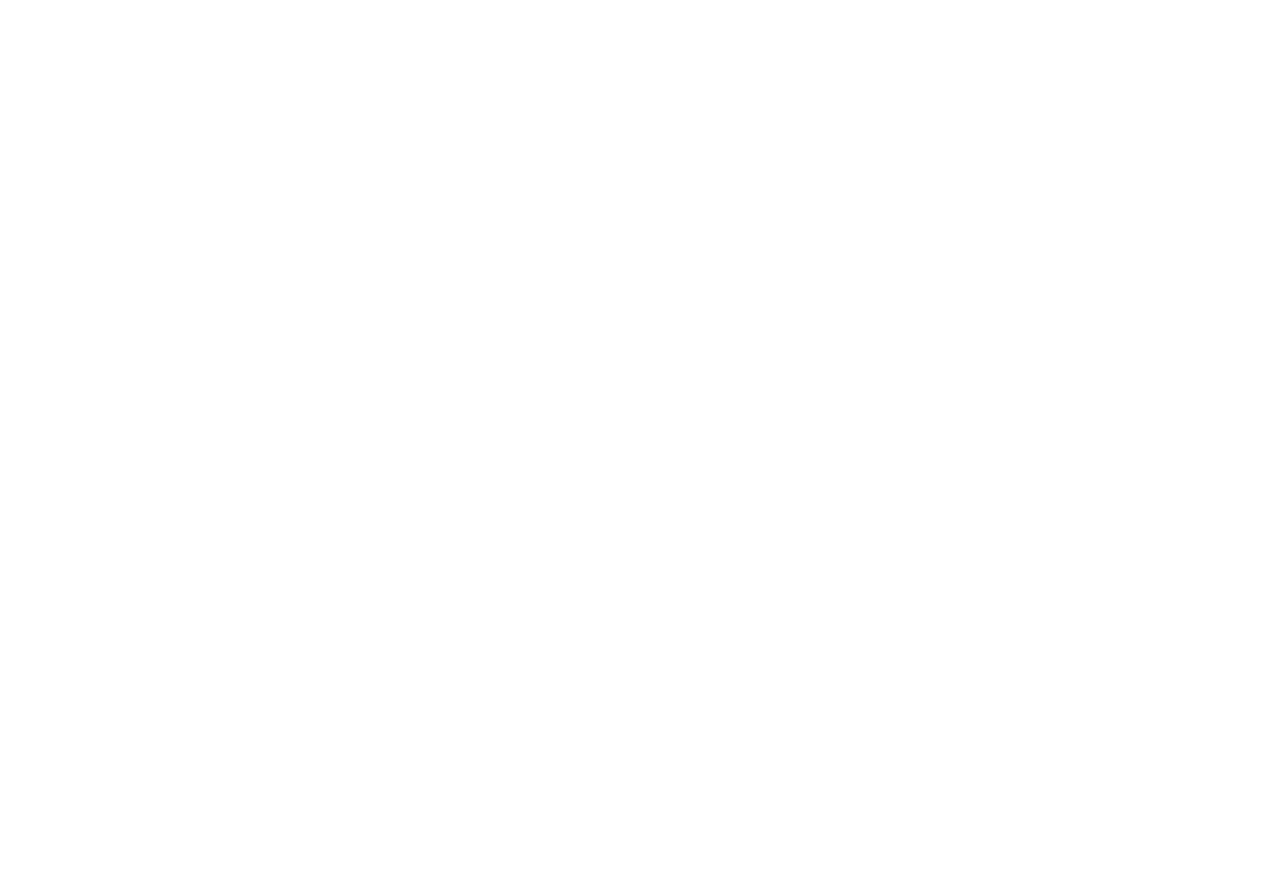
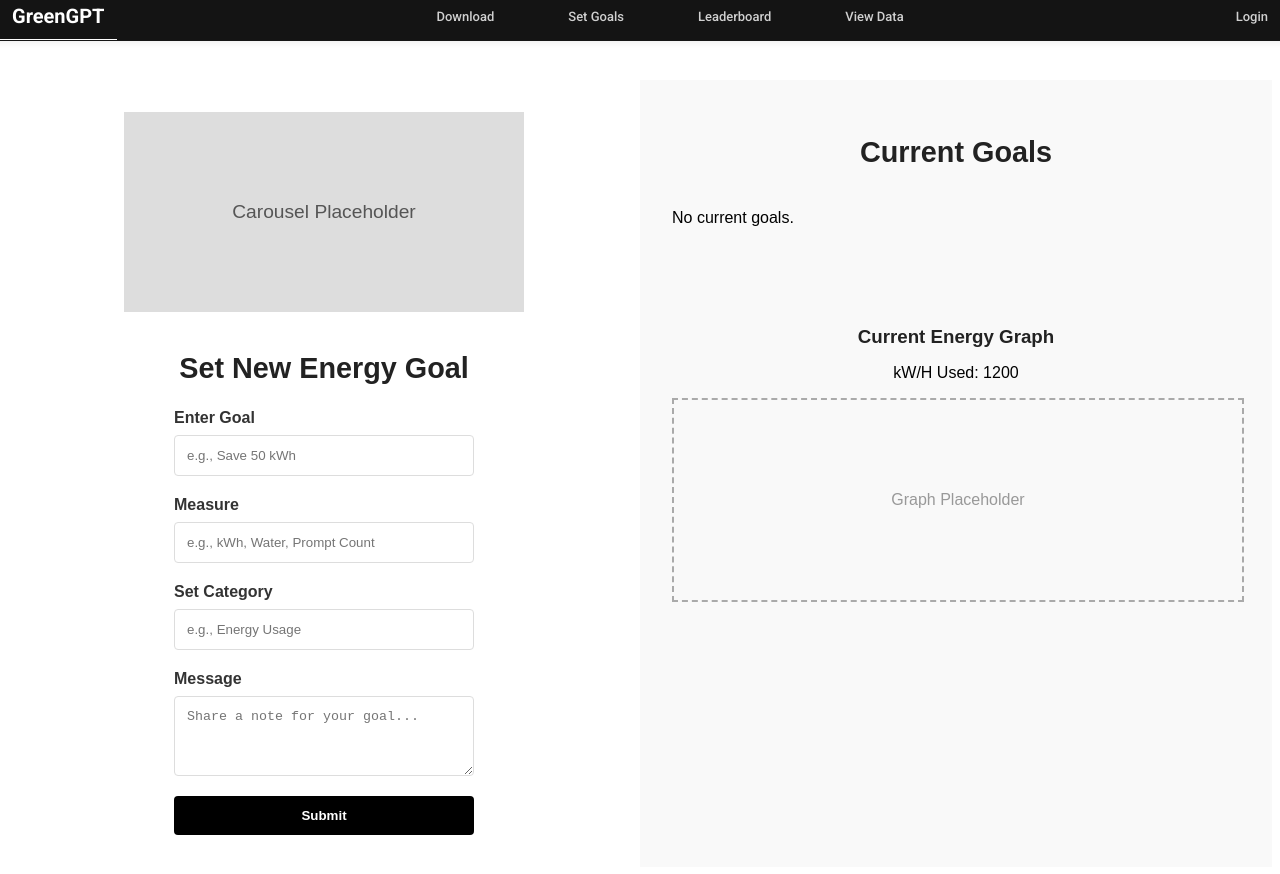
Before and after one commit to DZ03FL/GreenGPT, a React (Create React App) app in the folder frontend/: page /goals in a window 1280 px wide. Before the commit this address had no page. Before the commit the page ends 800 px from the top, so only its background shows below. Built offline with nearby package versions, Linux system fonts and the light colour scheme.

Commit message:
Add Goal Page and Update CSS

```diff
--- a/frontend/src/App.js
+++ b/frontend/src/App.js
@@ -1,15 +1,19 @@
 import React from 'react';
 import { BrowserRouter as Router, Routes, Route } from 'react-router-dom';
+import Header from './components/Header/Header';
 import Landing from './components/Landing/Landing';
 import Login from './components/Login/Login';
+import Goals from './components/Goals/Goals';
 
 function App() {
   return (
     <Router>
+      {/* Header is Persistent */}
+      <Header />
       <Routes>
         <Route path="/" element={<Landing />} />
         <Route path="/login" element={<Login />} />
-        {/* Add additional routes as needed */}
+        <Route path="/goals" element={<Goals />} />
       </Routes>
     </Router>
   );
--- /dev/null
+++ b/frontend/src/components/Goals/Goals.css
@@ -0,0 +1,213 @@
+/* Push the entire page content below the fixed header */
+.goals-container {
+    display: flex;
+    min-height: calc(100vh - 80px);
+    margin-top: 80px;
+    font-family: Arial, sans-serif;
+  }
+
+  /* Left Column */
+  .goals-left {
+    flex: 1;
+    padding: 2rem;
+    background: #fff;
+    display: flex;
+    flex-direction: column;
+    align-items: center;
+  }
+
+  .carousel {
+    width: 100%;
+    max-width: 400px;
+    height: 200px;
+    background: #ddd;
+    display: flex;
+    align-items: center;
+    justify-content: center;
+    margin-bottom: 1rem;
+    font-size: 1.2rem;
+    color: #555;
+  }
+
+  .goals-left h2 {
+    font-size: 1.8rem;
+    margin-bottom: 1.5rem;
+    color: #222;
+  }
+
+  .goals-form {
+    width: 100%;
+    max-width: 300px;
+    display: flex;
+    flex-direction: column;
+  }
+
+  .goals-form label {
+    margin-bottom: 0.5rem;
+    font-weight: 600;
+    color: #333;
+  }
+
+  .goals-form input,
+  .goals-form textarea {
+    padding: 0.75rem;
+    margin-bottom: 1.25rem;
+    border: 1px solid #ddd;
+    border-radius: 4px;
+    width: 100%;
+    box-sizing: border-box;
+  }
+
+  .goals-form textarea {
+    resize: vertical;
+    min-height: 80px;
+    white-space: normal;
+    word-wrap: break-word;
+  }
+
+  .goals-submit {
+    padding: 0.75rem;
+    background: #000;
+    color: #fff;
+    border: none;
+    border-radius: 4px;
+    font-weight: 600;
+    cursor: pointer;
+    transition: background 0.3s ease;
+  }
+
+  .goals-submit:hover {
+    background: #333;
+  }
+
+  /* Right Column */
+  .goals-right {
+    flex: 1;
+    padding: 2rem;
+    background: #f9f9f9;
+    display: flex;
+    flex-direction: column;
+    align-items: center;
+  }
+
+  .goals-right h2 {
+    font-size: 1.8rem;
+    margin-bottom: 1.5rem;
+    color: #222;
+  }
+
+  .currentGoals {
+    width: 100%;
+    margin-bottom: 2rem;
+  }
+
+  .goalItem {
+    width: 100%;
+    display: flex;
+    align-items: center;
+    padding: 0.75rem;
+    margin-bottom: 0.5rem;
+    border: 1px solid #ddd;
+    border-radius: 4px;
+    overflow: hidden;
+  }
+
+  .goalItem.completed {
+    background: #e0ffe0;
+  }
+
+  .goalItem.inProgress {
+    background: #fff8e0;
+  }
+
+  /* Checkmark marker */
+  .goalMarker {
+    width: 24px;
+    height: 24px;
+    border: 2px solid #ccc;
+    border-radius: 50%;
+    margin-right: 0.75rem;
+    cursor: pointer;
+    position: relative;
+    transition: background 0.2s ease, border-color 0.2s ease;
+    outline: none;
+  }
+
+  .goalMarker:focus {
+    outline: none;
+  }
+
+  .goalMarker.checked {
+    background-color: #71ca71;
+    border-color: #4caf50;
+  }
+
+  .goalMarker.checked::after {
+    content: "\2714";
+    position: absolute;
+    top: -2px;
+    left: 5px;
+    color: #fff;
+    font-size: 16px;
+    line-height: 24px;
+  }
+
+  /* Goal details */
+  .goalDetails {
+    flex: 1;
+    margin-right: 0.5rem;
+  }
+
+  .goalTitle {
+    font-weight: 600;
+    margin-bottom: 0.3rem;
+  }
+
+  .goalCategory,
+  .goalMessage {
+    font-size: 0.9rem;
+    color: #555;
+    margin-bottom: 0.3rem;
+    white-space: normal;
+    word-wrap: break-word;
+  }
+
+  /* Delete Button */
+  .delete-button {
+    padding: 0.3rem 0.6rem;
+    background: #000;
+    color: #fff;
+    border: none;
+    border-radius: 3px;
+    cursor: pointer;
+    font-size: 0.8rem;
+    transition: background 0.3s ease, transform 0.2s ease;
+  }
+
+  .delete-button:hover {
+    background: #ff4d4d;
+    transform: scale(1.05);
+  }
+
+  /* Energy Graph */
+  .energyGraph {
+    width: 100%;
+    text-align: center;
+    margin-top: 2rem;
+  }
+
+  .energyGraph h3 {
+    margin-bottom: 1rem;
+    color: #222;
+  }
+
+  .graph-placeholder {
+    width: 100%;
+    height: 200px;
+    border: 2px dashed #aaa;
+    display: flex;
+    align-items: center;
+    justify-content: center;
+    color: #999;
+    font-size: 1rem;
+  }
--- /dev/null
+++ b/frontend/src/components/Goals/Goals.js
@@ -0,0 +1,147 @@
+import React, { useState, useEffect } from 'react';
+import './Goals.css';
+
+const Goals = () => {
+  const [goalName, setGoalName] = useState('');
+  const [measure, setMeasure] = useState('');
+  const [category, setCategory] = useState('');
+  const [message, setMessage] = useState('');
+  const [goals, setGoals] = useState([]);
+
+  // On mount, load stored goals from localStorage using a fixed key.
+  useEffect(() => {
+    const storedGoals = localStorage.getItem("goals");
+    if (storedGoals) {
+      setGoals(JSON.parse(storedGoals));
+    }
+  }, []);
+
+  // Save goals to localStorage whenever they change.
+  useEffect(() => {
+    localStorage.setItem("goals", JSON.stringify(goals));
+  }, [goals]);
+
+  const handleFormSubmit = (e) => {
+    e.preventDefault();
+
+    const newGoal = {
+      id: Date.now(),
+      goalName,
+      measure,
+      category,
+      message,
+      completed: false,
+    };
+
+    setGoals([...goals, newGoal]);
+    setGoalName('');
+    setMeasure('');
+    setCategory('');
+    setMessage('');
+  };
+
+  const toggleCompleted = (id) => {
+    const updatedGoals = goals.map((goal) =>
+      goal.id === id ? { ...goal, completed: !goal.completed } : goal
+    );
+    setGoals(updatedGoals);
+  };
+
+  const deleteGoal = (id) => {
+    setGoals(goals.filter((goal) => goal.id !== id));
+  };
+
+  return (
+    <div className="goals-container">
+      {/* Left Column: Carousel Placeholder and Set Goal Form */}
+      <div className="goals-left">
+        <div className="carousel">Carousel Placeholder</div>
+        <h2>Set New Energy Goal</h2>
+        <form className="goals-form" onSubmit={handleFormSubmit}>
+          <label htmlFor="goalName">Enter Goal</label>
+          <input
+            id="goalName"
+            type="text"
+            placeholder="e.g., Save 50 kWh"
+            value={goalName}
+            onChange={(e) => setGoalName(e.target.value)}
+            required
+          />
+
+          <label htmlFor="measure">Measure</label>
+          <input
+            id="measure"
+            type="text"
+            placeholder="e.g., kWh, Water, Prompt Count"
+            value={measure}
+            onChange={(e) => setMeasure(e.target.value)}
+            required
+          />
+
+          <label htmlFor="category">Set Category</label>
+          <input
+            id="category"
+            type="text"
+            placeholder="e.g., Energy Usage"
+            value={category}
+            onChange={(e) => setCategory(e.target.value)}
+            required
+          />
+
+          <label htmlFor="message">Message</label>
+          <textarea
+            id="message"
+            placeholder="Share a note for your goal..."
+            value={message}
+            onChange={(e) => setMessage(e.target.value)}
+          />
+
+          <button type="submit" className="goals-submit">Submit</button>
+        </form>
+      </div>
+
+      {/* Right Column: Current Goals and Energy Graph */}
+      <div className="goals-right">
+        <h2>Current Goals</h2>
+        <div className="currentGoals">
+          {goals.length === 0 ? (
+            <p>No current goals.</p>
+          ) : (
+            goals.map((goal) => (
+              <div key={goal.id} className={`goalItem ${goal.completed ? 'completed' : 'inProgress'}`}>
+                {/* Clickable checkmark marker */}
+                <div
+                  className={`goalMarker ${goal.completed ? 'checked' : ''}`}
+                  onClick={(e) => {
+                    toggleCompleted(goal.id);
+                    e.currentTarget.blur();
+                  }}
+                ></div>
+                <div className="goalDetails">
+                  <div className="goalTitle">{goal.goalName}</div>
+                  <div className="goalCategory">
+                    <strong>Category:</strong> {goal.category}
+                  </div>
+                  <div className="goalMessage">
+                    <strong>Message:</strong> {goal.message}
+                  </div>
+                </div>
+                <button className="delete-button" onClick={() => deleteGoal(goal.id)}>
+                  Delete
+                </button>
+              </div>
+            ))
+          )}
+        </div>
+
+        <div className="energyGraph">
+          <h3>Current Energy Graph</h3>
+          <p>kW/H Used: 1200</p>
+          <div className="graph-placeholder">Graph Placeholder</div>
+        </div>
+      </div>
+    </div>
+  );
+};
+
+export default Goals;
--- a/frontend/src/components/Header/Header.css
+++ b/frontend/src/components/Header/Header.css
@@ -88,6 +88,21 @@
   opacity: 1;
 }
 
+.signOutButton {
+  background: #000;
+  color: #fff;
+  border: none;
+  padding: 0.5rem 1rem;
+  border-radius: 4px;
+  cursor: pointer;
+  font-size: 1rem;
+  transition: background 0.3s ease;
+}
+
+.signOutButton:hover {
+  background: #333;
+}
+
 @keyframes fadeIn {
   from {
     opacity: 0;
@@ -96,11 +111,3 @@
     opacity: 1;
   }
 }
-
-.signOutButton {
-  background: none;
-  border: none;
-  color: #fff; /* Set to your desired color, e.g., black */
-  font-size: inherit;
-  cursor: pointer;
-}
--- a/frontend/src/components/Header/Header.js
+++ b/frontend/src/components/Header/Header.js
@@ -1,44 +1,18 @@
-// src/components/Header/Header.js
-import React, { useState, useEffect } from 'react';
-import { Link, useNavigate } from 'react-router-dom';
+import React from 'react';
+import { Link } from 'react-router-dom';
 import './Header.css';
 
 const Header = () => {
-  const [isLoggedIn, setIsLoggedIn] = useState(false);
-  const navigate = useNavigate();
-
-  // Check localStorage for token on mount and when storage changes.
-  useEffect(() => {
-    const token = localStorage.getItem('token');
-    setIsLoggedIn(!!token);
-  }, []);
-
-  // Optional: you can use a custom event or context to update login state
-  // For a simple approach, we check localStorage when the header mounts.
-
-  const handleLogout = () => {
-    localStorage.removeItem('token');
-    setIsLoggedIn(false);
-    navigate('/'); // Navigate to home or login as needed
-  };
-
   return (
     <div className="headerContainer">
       <Link to="/" className="headerGreenGPT">GreenGPT</Link>
-      <div>
+      <div className="nav-links">
         <Link to="/download" className="headerAbout">Download</Link>
-        <Link to="/set-goals" className="headerAbout">Set Goals</Link>
+        <Link to="/goals" className="headerAbout">Set Goals</Link>
         <Link to="/leaderboard" className="headerAbout">Leaderboard</Link>
         <Link to="/view-data" className="headerAbout">View Data</Link>
       </div>
-      {/* Conditionally render the Sign Out button or Login link */}
-      {isLoggedIn ? (
-        <button onClick={handleLogout} className="headerAbout signOutButton">
-          Sign Out
-        </button>
-      ) : (
-        <Link to="/login" className="headerAbout">Login</Link>
-      )}
+      <Link to="/login" className="headerAbout">Login</Link>
     </div>
   );
 };
--- a/frontend/src/components/Login/Login.css
+++ b/frontend/src/components/Login/Login.css
@@ -56,6 +56,7 @@
     background: #333;
   }
 
+  /* Right column: Sign-up prompt styling */
   .login-right {
     flex: 1;
     background: #f9f9f9;
--- a/frontend/src/index.js
+++ b/frontend/src/index.js
@@ -1,12 +1,11 @@
 import React from 'react';
 import ReactDOM from 'react-dom/client';
 import App from './App';
-import './index.css'
-
+import './index.css';
 
 const root = ReactDOM.createRoot(document.getElementById('root'));
 root.render(
   <React.StrictMode>
-    <App />
+      <App />
   </React.StrictMode>
 );
```
Also changed, not shown: frontend/src/components/Login/Login.js (+18 -21 lines).
